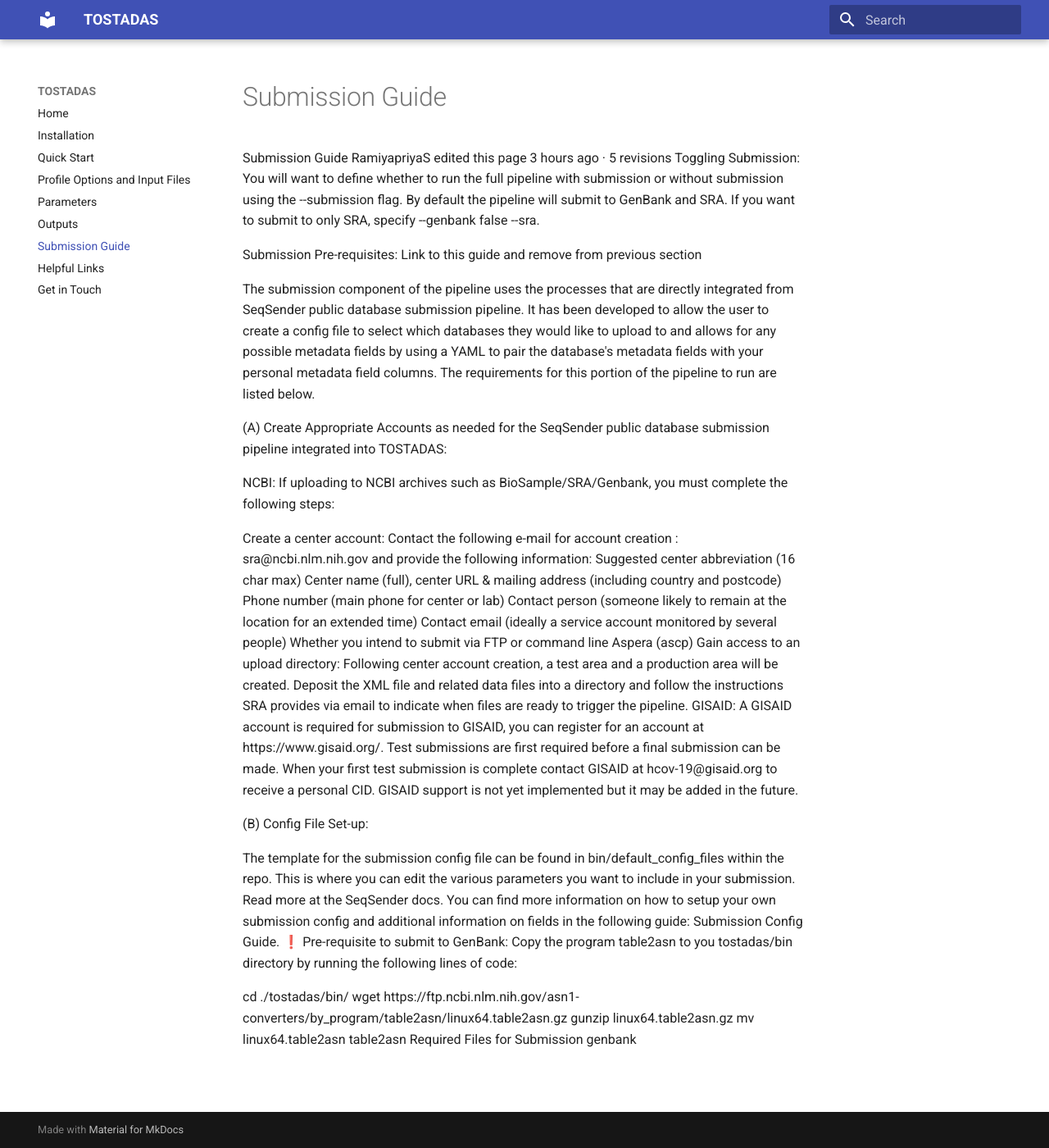
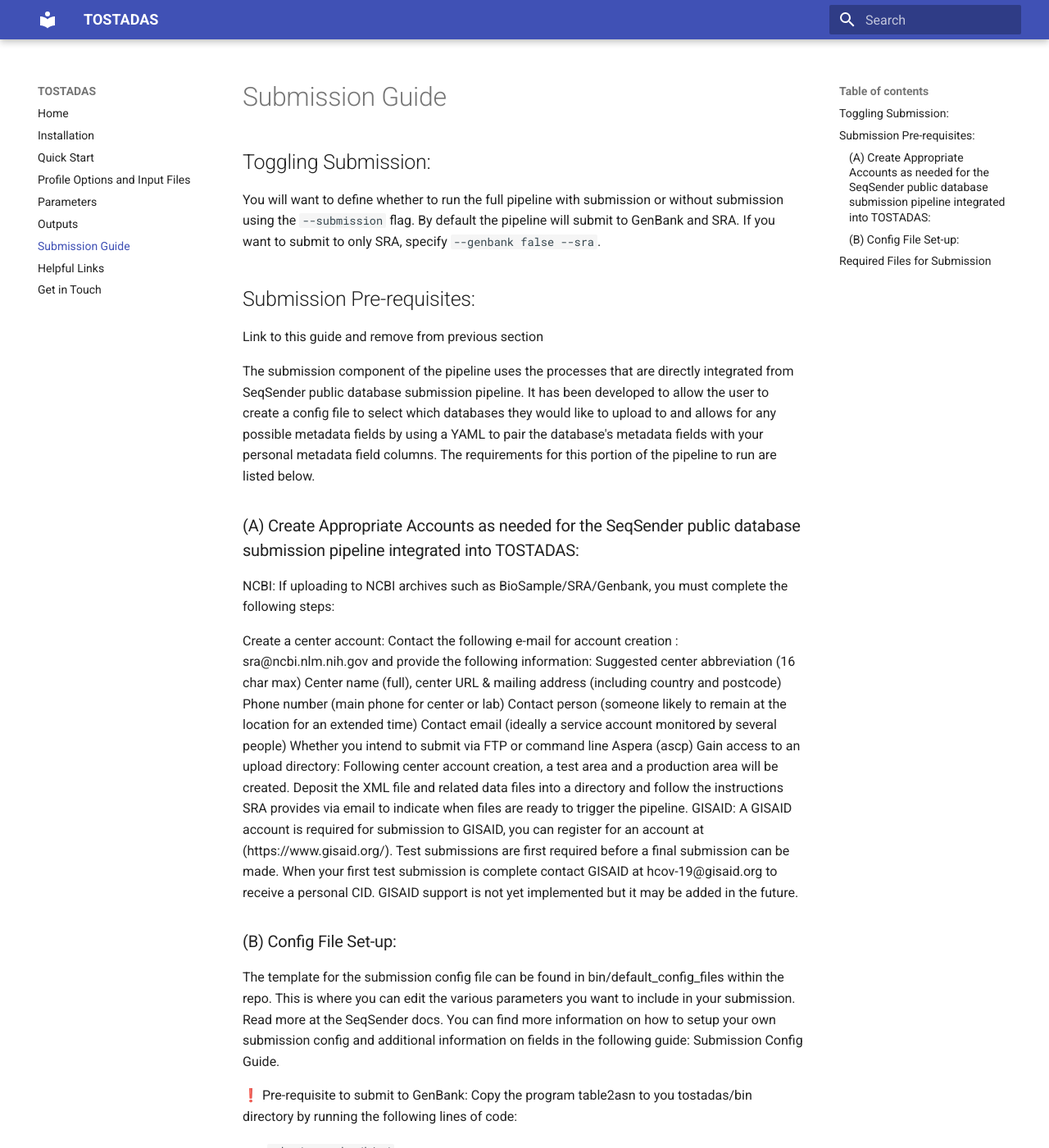
Before and after one commit to macoven-del/tost, an MkDocs documentation site: the page built from docs/submission.md, in a window 1280 px wide and 1400 px high. Shown: the whole window at 82% size. Built offline with MkDocs 1.6.1 and Material for MkDocs 9.7.7, drawn with Linux system fonts in a browser that asks for light colours; some of the changed text lies outside the part shown.

Commit message:
gh commit --m

```diff
--- a/docs/submission.md
+++ b/docs/submission.md
@@ -1,14 +1,14 @@
-Submission Guide
-RamiyapriyaS edited this page 3 hours ago · 5 revisions
-Toggling Submission:
-You will want to define whether to run the full pipeline with submission or without submission using the --submission flag. By default the pipeline will submit to GenBank and SRA. If you want to submit to only SRA, specify --genbank false --sra.
+# Submission Guide
 
-Submission Pre-requisites:
+## Toggling Submission:
+You will want to define whether to run the full pipeline with submission or without submission using the `--submission` flag. By default the pipeline will submit to GenBank and SRA. If you want to submit to only SRA, specify `--genbank false --sra`.
+
+## Submission Pre-requisites:
 Link to this guide and remove from previous section
 
 The submission component of the pipeline uses the processes that are directly integrated from SeqSender public database submission pipeline. It has been developed to allow the user to create a config file to select which databases they would like to upload to and allows for any possible metadata fields by using a YAML to pair the database's metadata fields with your personal metadata field columns. The requirements for this portion of the pipeline to run are listed below.
 
-(A) Create Appropriate Accounts as needed for the SeqSender public database submission pipeline integrated into TOSTADAS:
+### (A) Create Appropriate Accounts as needed for the SeqSender public database submission pipeline integrated into TOSTADAS:
 
 NCBI: If uploading to NCBI archives such as BioSample/SRA/Genbank, you must complete the following steps:
 
@@ -20,17 +20,19 @@
 Contact email (ideally a service account monitored by several people)
 Whether you intend to submit via FTP or command line Aspera (ascp)
 Gain access to an upload directory: Following center account creation, a test area and a production area will be created. Deposit the XML file and related data files into a directory and follow the instructions SRA provides via email to indicate when files are ready to trigger the pipeline.
-GISAID: A GISAID account is required for submission to GISAID, you can register for an account at https://www.gisaid.org/. Test submissions are first required before a final submission can be made. When your first test submission is complete contact GISAID at hcov-19@gisaid.org to receive a personal CID. GISAID support is not yet implemented but it may be added in the future.
+GISAID: A GISAID account is required for submission to GISAID, you can register for an account at (https://www.gisaid.org/). Test submissions are first required before a final submission can be made. When your first test submission is complete contact GISAID at hcov-19@gisaid.org to receive a personal CID. GISAID support is not yet implemented but it may be added in the future.
 
-(B) Config File Set-up:
+### (B) Config File Set-up:
 
 The template for the submission config file can be found in bin/default_config_files within the repo. This is where you can edit the various parameters you want to include in your submission. Read more at the SeqSender docs.
 You can find more information on how to setup your own submission config and additional information on fields in the following guide: Submission Config Guide.
+
 ❗ Pre-requisite to submit to GenBank: Copy the program table2asn to you tostadas/bin directory by running the following lines of code:
 
-cd ./tostadas/bin/
-wget https://ftp.ncbi.nlm.nih.gov/asn1-converters/by_program/table2asn/linux64.table2asn.gz
-gunzip linux64.table2asn.gz
-mv linux64.table2asn table2asn
-Required Files for Submission
+* `cd ./tostadas/bin/`
+* `wget https://ftp.ncbi.nlm.nih.gov/asn1-converters/by_program/table2asn/linux64.table2asn.gz`
+* `gunzip linux64.table2asn.gz`
+* `mv linux64.table2asn table2asn`
+
+## Required Files for Submission
 genbank
```
Also changed, not shown: docs/outputs.md (+9 -6 lines), docs/profile.md (+33 -30 lines), site/profile/index.html, site/search/search_index.json, 1 other file.
